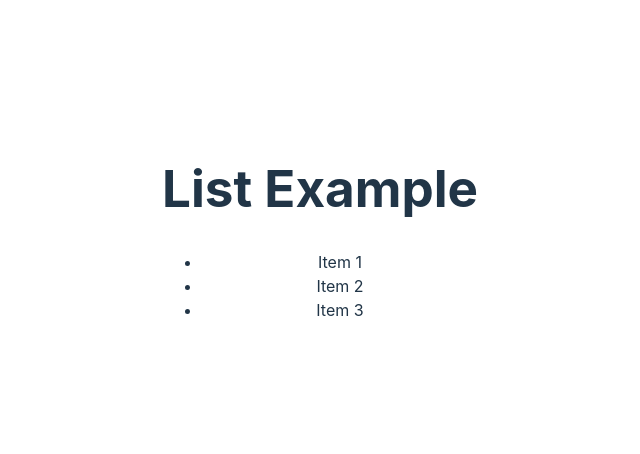
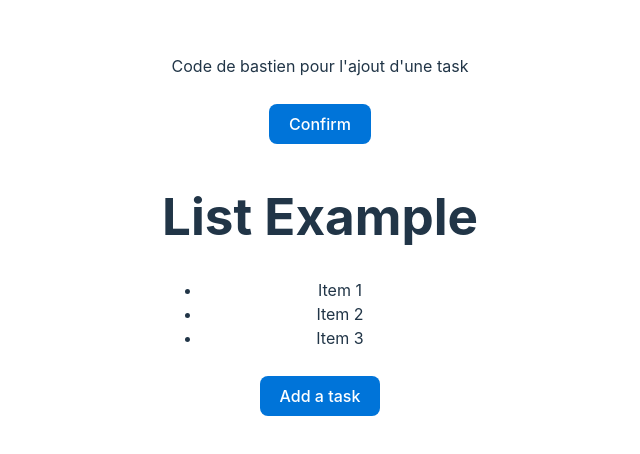
Before and after one commit to Hugo-Blois/toDoList-ReactApp, a React (Vite) app in the folder toDoList-ReactApp/: page / in a window 1280 px wide. Shown: the part 168-622 px from the top of the page, without its empty margins (320-960 px from the left). Built offline with nearby package versions, Linux system fonts and the light colour scheme.

Commit message:
Ajouter une tache à la liste, affichage conditioné

```diff
--- a/toDoList-ReactApp/src/App.tsx
+++ b/toDoList-ReactApp/src/App.tsx
@@ -1,20 +1,57 @@
 import './App.css'
 import List from './List';
 import Button from './Button'
+import { Fragment, useState } from 'react';
+
+interface ListItem {
+  id: number;
+  content: string;
+}
 
 function App() {
 
-  const itemList = [
+  const [addTask, setAddTask] = useState<boolean>(true);
+
+  const [itemList, setItemList] = useState<ListItem[]>([
     { id: 1, content: 'Item 1' },
     { id: 2, content: 'Item 2' },
     { id: 3, content: 'Item 3' },
-  ];
+  ]);
+
+  const handleConfirm = () => {
+    // Generate a unique ID for the new item
+    const newId = itemList.length + 1;
+
+    // Add a new item to the itemList
+    const newItem: ListItem = {
+      id: newId,
+      content: `Item ${newId}`,
+    };
+
+    // Update the state with the new itemList
+    setItemList([...itemList, newItem]);
+  };
 
   return (
     <>
-      <div className="App">
+    <div className="App">
+      {
+       addTask === true ?
+       <Fragment>
+        <p>Code de bastien pour l'ajout d'une task</p>
+        <Button label='Confirm' onClick={() => {
+          setAddTask(false);
+          handleConfirm();
+        }} />
+       </Fragment>
+        :
+       <Fragment>
+        <p>nothing</p>
+       </Fragment>
+      }
       <h1>List Example</h1>
       <List items={itemList} />
+      <Button label='Add a task' onClick={ () => setAddTask(true)}/>
     </div>
     </>
   )
```
